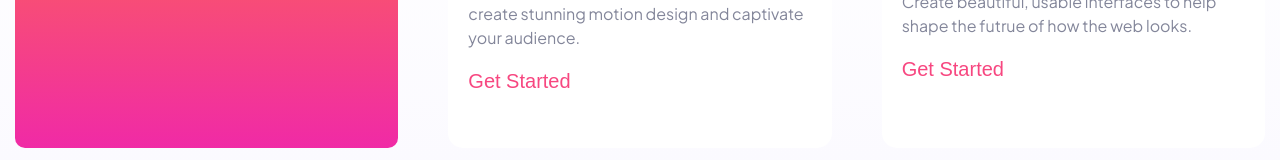
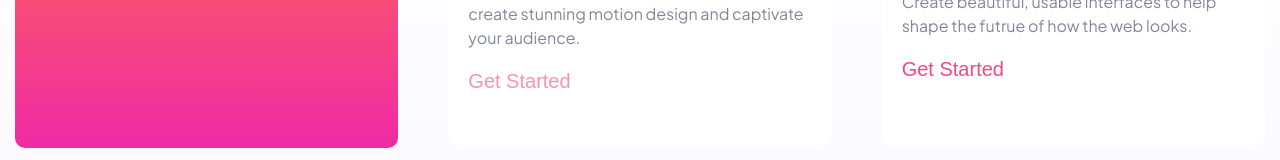
Before and after one commit to DanK1368/skilled-elearning-landing-page, a React (Create React App) app: page / in a window 1280 px wide. In both pictures the pointer is over the button 519 px from the left and 873 px from the top of the page. Shown: the part 792-952 px from the top of the page. Built offline with nearby package versions, Linux system fonts and the light colour scheme.

Commit message:
added hover state to button / increased font-weight

```diff
--- a/src/components/shared/Card.scss
+++ b/src/components/shared/Card.scss
@@ -33,7 +33,13 @@
   &__btn {
     border: none;
     background: transparent;
+    font-weight: 500;
     font-size: 2rem;
     color: $secondary-color;
+    cursor: pointer;
+
+    &:hover {
+      color: rgba(247, 71, 128, 0.6);
+    }
   }
 }
```
